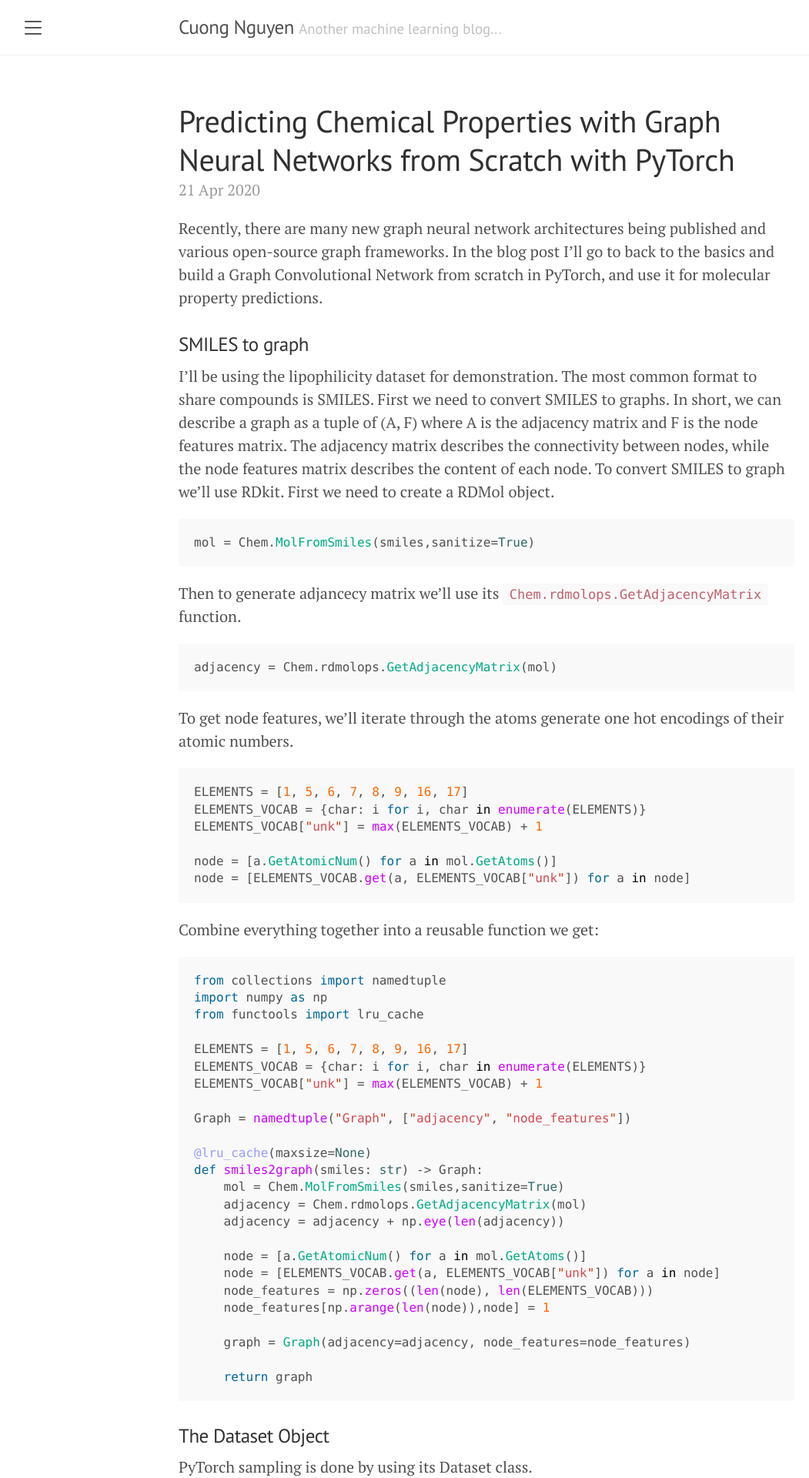
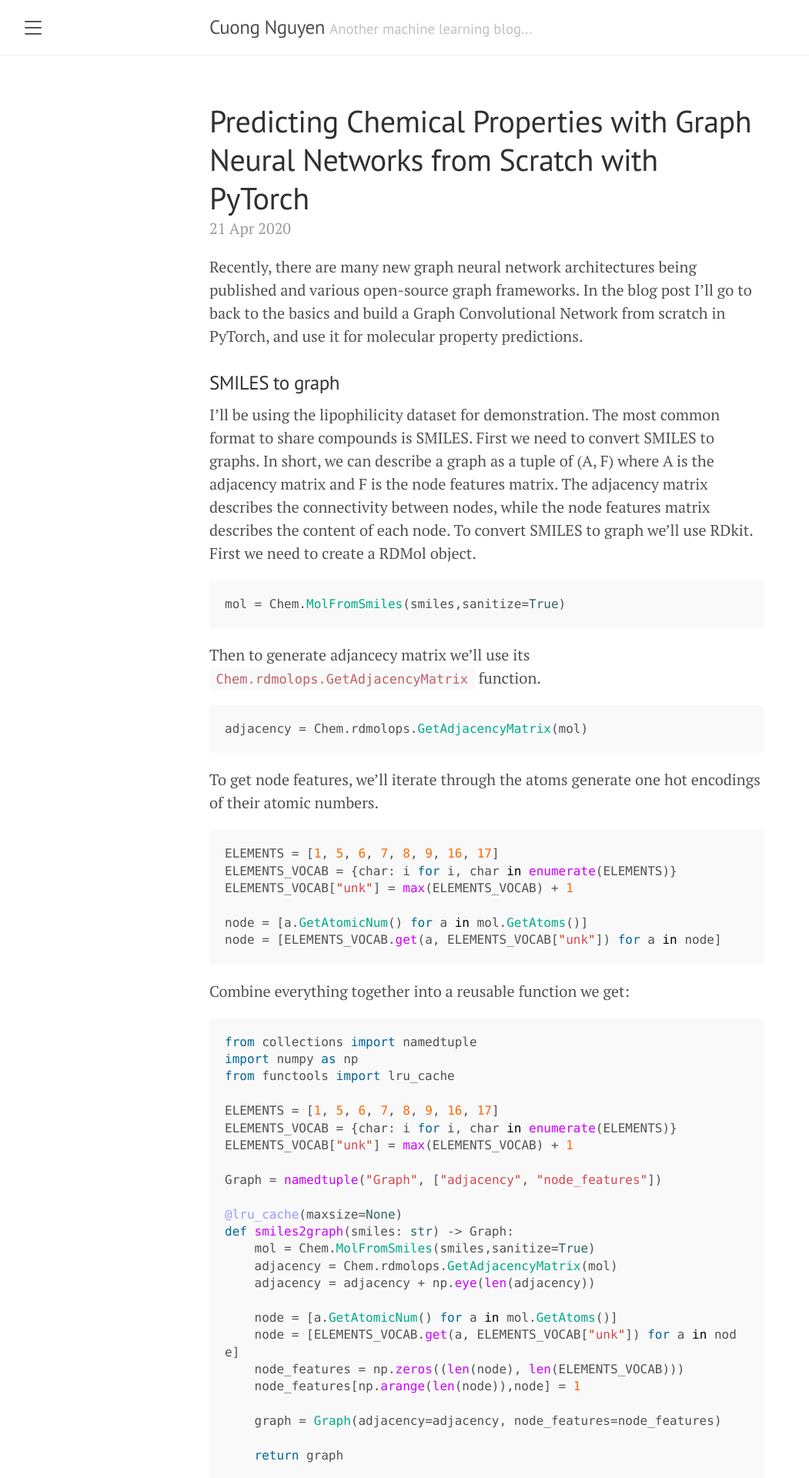
Before and after one commit to cuongqn/cuongqn.github.io, a Jekyll site: the page built from index.html, in a window 1280 px wide. Shown: the top 1920 px of the page at 77% size, without its empty margins (8-1059 px from the left). Built offline with Jekyll 4.4.1, drawn with Linux system fonts in a browser that asks for light colours; the list of posts is cut into pages by our own code.

Commit message:
blog post draft

```diff
--- a/public/css/lanyon.css
+++ b/public/css/lanyon.css
@@ -82,7 +82,7 @@ h1, h2, h3, h4, h5, h6 {
 }
 @media (min-width: 56em) {
   .container {
-    max-width: 42rem;
+    max-width: 38rem;
   }
 }
 
```
